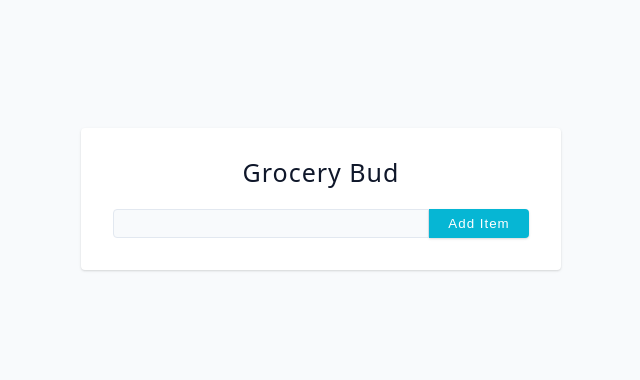
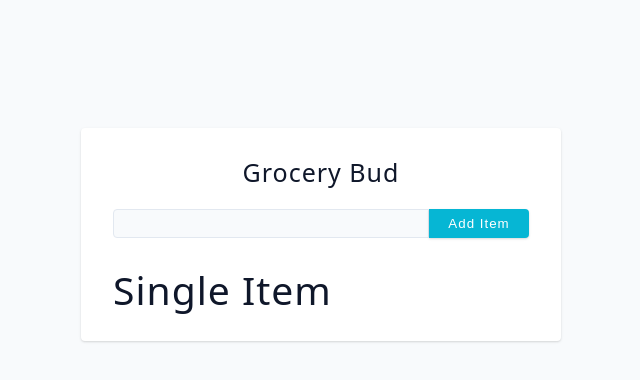
Before and after one commit to pktcodes/grocery-bud-react-project-v2, a React (Vite) app: page / in a window 1280 px wide. Both pictures are taken after typing "Sample" into the empty fields and a click on the button "Add Item". Shown: the top 380 px of the page, without its empty margins (319-959 px from the left). Built offline with nearby package versions, Linux system fonts and the light colour scheme; the HTML template or start-up script is replaced by a standard one.

Commit message:
Render Items

```diff
--- a/src/App.jsx
+++ b/src/App.jsx
@@ -2,6 +2,7 @@ import { useState } from 'react';
 import { nanoid } from 'nanoid';
 
 import Form from './Form';
+import Items from './Items';
 
 const App = () => {
   const [items, setItems] = useState([]);
@@ -14,6 +15,7 @@ const App = () => {
   return (
     <section className="section-center">
       <Form addItem={addItem} />
+      <Items items={items} />
     </section>
   );
 };
--- /dev/null
+++ b/src/Items.jsx
@@ -0,0 +1,13 @@
+import SingleItem from './SingleItem';
+
+const Items = ({ items }) => {
+  return (
+    <div className="items">
+      {items.map((item) => {
+        return <SingleItem key={item.id} item={item} />;
+      })}
+    </div>
+  );
+};
+
+export default Items;
--- /dev/null
+++ b/src/SingleItem.jsx
@@ -0,0 +1,5 @@
+const SingleItem = () => {
+  return <h2>Single Item</h2>;
+};
+
+export default SingleItem;
```
